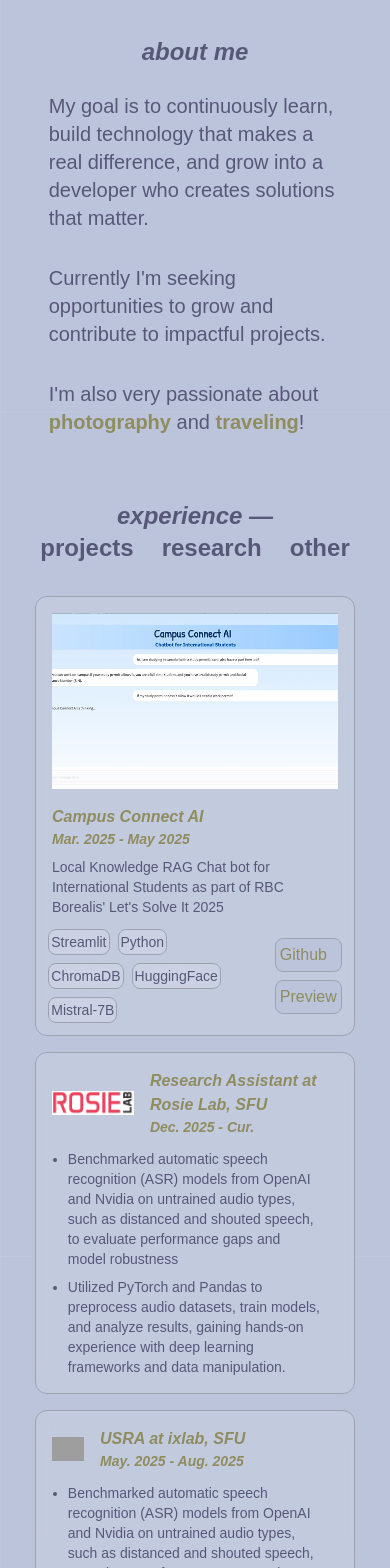
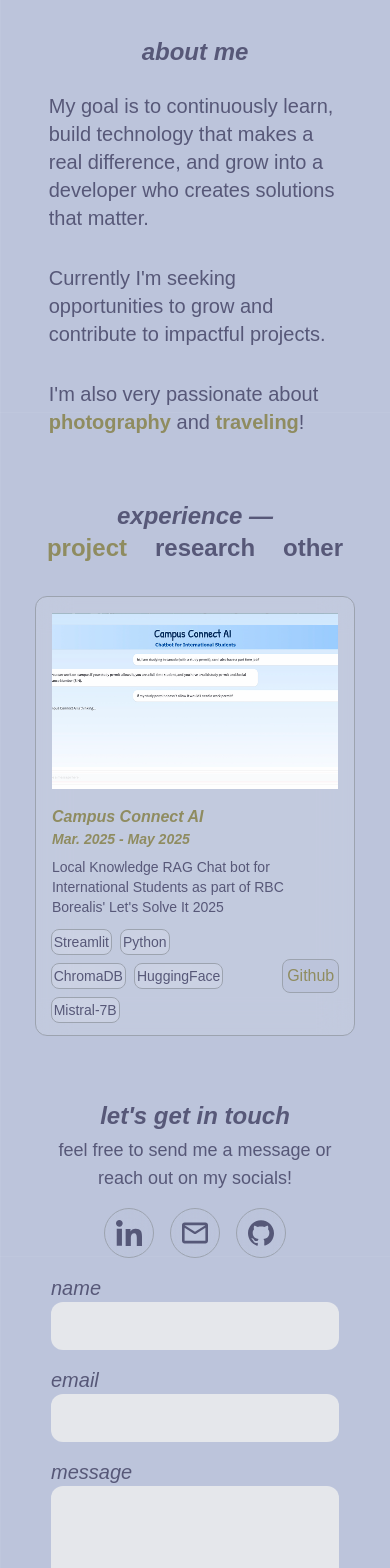
Before and after one commit to notpoorvi/portfolio, a React (Vite) app: page / in a window 390 px wide. Shown: the part 432-2000 px from the top of the page. Built offline with nearby package versions, Linux system fonts and the light colour scheme; grey boxes are pictures that could not be loaded; a web font is replaced by a local one.

Commit message:
added custom screen size breakpoint, made experience section concise

```diff
--- a/src/App.jsx
+++ b/src/App.jsx
@@ -5,18 +5,18 @@ import AboutSection from "./components/AboutSection";
 import ExperienceSection from "./components/ExperienceSection";
 import Contact from "./components/Contact";
 import Footer from "./components/Footer";
+import experiences from "./assets/experiences.json";
 
 function App() {
   return (
     <>
       <div className="font-atkinson">
-        {/* <div className="bg-gradient-to-t from-[#98A1BC] from-[20%] to-[#565878] to-[100%] min-h-screen relative"> */}
         <h1 className="font-atkinson text-xl"></h1>
         <Navbar />
         <Header />
         <ResumeButton />
         <AboutSection />
-        <ExperienceSection />
+        <ExperienceSection experiences={experiences} />
         <Contact />
         <Footer />
       </div>
--- /dev/null
+++ b/src/assets/experiences.json
@@ -0,0 +1,37 @@
+[
+  {
+    "imgUrl": "/assets/images/campusConnect.png",
+    "name": "Campus Connect AI",
+    "date": "Mar. 2025 - May 2025",
+    "description": "Local Knowledge RAG Chat bot for International Students as part of RBC Borealis' Let's Solve It 2025",
+    "techStack": [
+      "Streamlit",
+      "Python",
+      "ChromaDB",
+      "HuggingFace",
+      "Mistral-7B"
+    ],
+    "gitHubLink": "https://github.com/ayanahye/Campus-Connect-AI",
+    "type": "project"
+  },
+  {
+    "imgUrl": "/assets/images/rosielab.png",
+    "name": "Research Assistant at Rosie Lab, SFU",
+    "date": "Dec. 2025 - Cur.",
+    "description": [
+      "Benchmarked automatic speech recognition (ASR) models from OpenAI and Nvidia on untrained audio types, such as distanced and shouted speech, to evaluate performance gaps and model robustness.",
+      "Utilized PyTorch and Pandas to preprocess audio datasets, train models, and analyze results, gaining hands-on experience with deep learning frameworks and data manipulation."
+    ],
+    "type": "research"
+  },
+  {
+    "imgUrl": "https://ixlab.cs.sfu.ca/static/img/siteAssets/globalAssets/ixlab.svg",
+    "name": "USRA at ixlab, SFU",
+    "date": "May. 2025 - Aug. 2025",
+    "description": [
+      "Performed Data Analysis on reddit posts to extract relevant insights and form patterns.",
+      "Utilized classification techniques such as TF-IDF SVM with linear kernel, Fine-tuned BERT, and LLMs like Gemini 2.5 Flash and Claude Sonnet to perform text classification."
+    ],
+    "type": "research"
+  }
+]
--- a/src/components/Contact.jsx
+++ b/src/components/Contact.jsx
@@ -8,7 +8,7 @@ const NameEmailInput = ({ type }) => (
     <p className="text-[#575878] text-xl md:text-2xl italic">{type}</p>
     <input
       type="text"
-      className="w-72 md:w-[32rem] h-12 text-xl bg-gray-200 text-[#575878] p-2 rounded-xl"
+      className="w-72 mid:w-[26rem] md:w-[32rem] h-12 text-xl bg-gray-200 text-[#575878] p-2 rounded-xl"
     />
   </div>
 );
@@ -16,7 +16,7 @@ const NameEmailInput = ({ type }) => (
 const MessageInput = () => (
   <div className="mx-auto w-fit mt-4">
     <p className="text-[#575878] text-xl md:text-2xl italic">message</p>
-    <textarea className="w-72 md:w-[32rem] h-24 text-xl bg-gray-200 text-[#575878] p-2 rounded-xl" />
+    <textarea className="w-72 mid:w-[26rem] md:w-[32rem] h-24 text-xl bg-gray-200 text-[#575878] p-2 rounded-xl" />
   </div>
 );
 
--- a/src/components/ExperienceSection.jsx
+++ b/src/components/ExperienceSection.jsx
@@ -1,10 +1,13 @@
-import React from "react";
+import { useState } from "react";
 import ExperienceCard from "./ExperienceCard";
-import CampusConnect from "../assets/campusConnect.png";
-import RosieLab from "../assets/rosielab.png";
 
-const ExperienceSection = () => {
-  const experienceTypes = ["projects", "research", "other"];
+const ExperienceSection = ({ experiences }) => {
+  const experienceTypes = ["project", "research", "other"];
+  const [experienceType, setExperienceType] = useState("project");
+
+  const filterExperiences = (experiences, type) => {
+    return experiences.filter((exp) => exp.type === type);
+  };
 
   return (
     <>
@@ -16,50 +19,34 @@ const ExperienceSection = () => {
 
         <div className="flex justify-center space-x-7 font-extrabold md:ml-6">
           {experienceTypes.map((label, idx) => (
-            <button key={idx} className="hover:text-[#8f8c60] cursor-pointer">
+            <button
+              key={idx}
+              className={`hover:text-[#8f8c60] cursor-pointer transition-colors duration-200 ${
+                experienceType === label ? "text-[#8f8c60]" : ""
+              }`}
+              onClick={() => setExperienceType(label)}
+            >
               {label}
             </button>
           ))}
         </div>
       </div>
-      <ExperienceCard
-        imgUrl={CampusConnect}
-        name="Campus Connect AI"
-        date="Mar. 2025 - May 2025"
-        description="Local Knowledge RAG Chat bot for International Students as part of RBC Borealis' Let's Solve It 2025"
-        techStack={[
-          "Streamlit",
-          "Python",
-          "ChromaDB",
-          "HuggingFace",
-          "Mistral-7B",
-        ]}
-        gitHubLink="https://github.com/ayanahye/Campus-Connect-AI"
-        previewLink={"https://google.com"}
-        type="project"
-      ></ExperienceCard>
-      <ExperienceCard
-        imgUrl={RosieLab}
-        name="Research Assistant at Rosie Lab, SFU"
-        date="Dec. 2025 - Cur."
-        description={[
-          "Benchmarked automatic speech recognition (ASR) models from OpenAI and Nvidia on untrained audio types, such as distanced and shouted speech, to evaluate performance gaps and model robustness",
-          "Utilized PyTorch and Pandas to preprocess audio datasets, train models, and analyze results, gaining hands-on experience with deep learning frameworks and data manipulation.",
-        ]}
-        type="research"
-      />
-      <ExperienceCard
-        imgUrl={
-          "https://ixlab.cs.sfu.ca/static/img/siteAssets/globalAssets/ixlab.svg"
-        }
-        name="USRA at ixlab, SFU"
-        date="May. 2025 - Aug. 2025"
-        description={[
-          "Benchmarked automatic speech recognition (ASR) models from OpenAI and Nvidia on untrained audio types, such as distanced and shouted speech, to evaluate performance gaps and model robustness",
-          "Utilized PyTorch and Pandas to preprocess audio datasets, train models, and analyze results, gaining hands-on experience with deep learning frameworks and data manipulation.",
-        ]}
-        type="research"
-      />
+      {filterExperiences(experiences, experienceType).map((exp, idx) => {
+        console.log(`Image URL: ${exp.imgUrl}`);
+        return (
+          <ExperienceCard
+            key={idx}
+            imgUrl={exp.imgUrl}
+            name={exp.name}
+            date={exp.date}
+            description={exp.description}
+            techStack={exp.techStack || []}
+            gitHubLink={exp.gitHubLink || ""}
+            previewLink={exp.previewLink || ""}
+            type={experienceType}
+          />
+        );
+      })}
     </>
   );
 };
--- a/src/components/Navbar.jsx
+++ b/src/components/Navbar.jsx
@@ -6,7 +6,7 @@ import ContactIcon from "../assets/contact.svg";
 import { useState } from "react";
 
 const Hamburger = ({ isOpen }) => (
-  <div className="w-6 h-6 flex justify-around flex-col z-10 lg:hidden mr-8 cursor-pointer">
+  <div className="w-6 h-6 flex justify-around flex-col z-10 md:hidden mr-8 cursor-pointer">
     <div
       className={`w-6 h-1 rounded-[10px] bg-[#575878] origin-[1px] transition-all duration-300 ease-linear ${
         isOpen ? "rotate-45" : "rotate-0"
@@ -63,7 +63,7 @@ const Navbar = () => {
     <>
       <nav className="font-atkinson flex bg-[#ffffff] text-[#575878] w-[85%] rounded-xl h-12 items-center mx-auto fixed top-6 left-1/2 transform -translate-x-1/2 justify-between backdrop-filter backdrop-blur-lg bg-opacity-5 border border-gray-400 z-50">
         <p className="text-xl ml-8">Poorvi Bhatia</p>
-        <div className="hidden lg:flex lg:justify-evenly lg:mr-8">
+        <div className="hidden md:flex lg:justify-evenly md:mr-8">
           {homeIcon}
           {aboutIcon}
           {experienceIcon}
@@ -74,7 +74,7 @@ const Navbar = () => {
         </div>
       </nav>
       <div
-        className={`lg:hidden fixed top-20 left-1/2 transform -translate-x-1/2 w-[85%] bg-[#ffffff] backdrop-filter backdrop-blur-lg bg-opacity-20 border border-gray-400 rounded-xl z-50 transition-all duration-300 ease-in-out ${
+        className={`md:hidden fixed top-20 left-1/2 transform -translate-x-1/2 w-[85%] bg-[#ffffff] backdrop-filter backdrop-blur-lg bg-opacity-20 border border-gray-400 rounded-xl z-50 transition-all duration-300 ease-in-out ${
           hamburgerOpen
             ? "opacity-100 translate-y-0 pointer-events-auto"
             : "opacity-0 -translate-y-4 pointer-events-none"
--- a/tailwind.config.js
+++ b/tailwind.config.js
@@ -9,6 +9,10 @@ export default {
       fontFamily: {
         atkinson: ['"Atkinson Hyperlegible Next"', 'sans-serif'],
       },
+      screens: {
+        "sm": "500px",
+        "mid": "610px"
+      }
     },
   },
   plugins: [],
```
Also changed, not shown: public/assets/images/campusConnect.png (renamed from src/assets/campusConnect.png), public/assets/images/rosielab.png (renamed from src/assets/rosielab.png).
